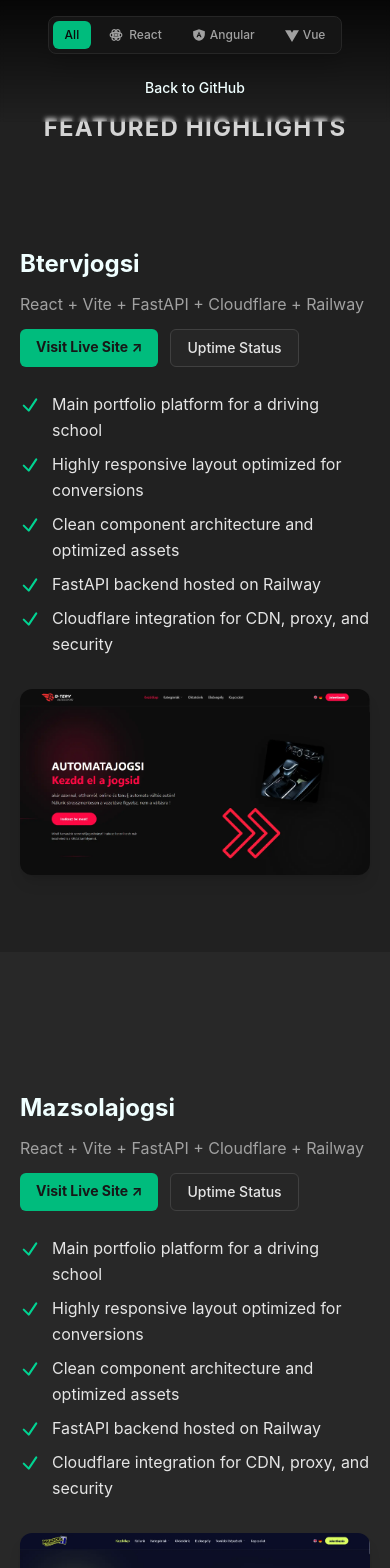
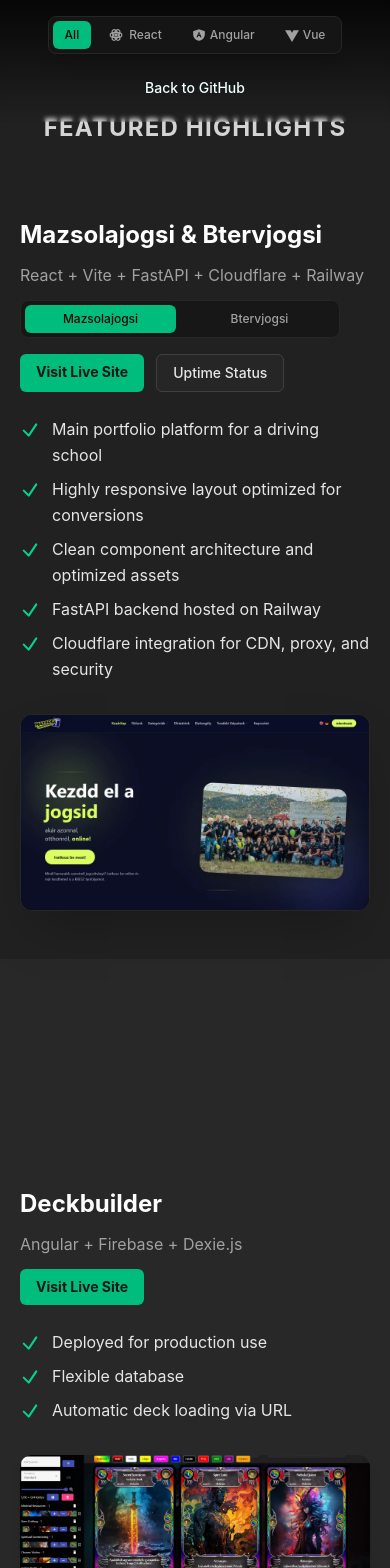
Before and after one commit to Shenkeeee/Shenkeeee.github.io, a React (Vite) app: page / in a window 390 px wide. Shown: the top 1568 px of the page. Built offline with nearby package versions, Linux system fonts and the light colour scheme.

Commit message:
Show mazsolajogsi and btervjogsi in one group

```diff
--- a/src/components/ProjectLister.tsx
+++ b/src/components/ProjectLister.tsx
@@ -1,8 +1,17 @@
+import { useState } from "react";
 import { hackathons, hobbyWeb, mainProjects } from "../data/projects";
 
-const ProjectLister = ({ activeFilter, setActiveFilter, setSelectedImg }) => {
+const ProjectLister = ({
+  activeFilter,
+  setActiveFilter,
+  setSelectedImg,
+}: {
+  activeFilter: string;
+  setActiveFilter: (filter: string) => void;
+  setSelectedImg: (img: string) => void;
+}) => {
   // Logic helper to match technologies
-  const matchesFilter = (techString) => {
+  const matchesFilter = (techString: string) => {
     if (activeFilter === "all") return true;
     return techString.toLowerCase().includes(activeFilter);
   };
@@ -13,7 +22,16 @@
   const filteredHackathons = hackathons.filter((p) => matchesFilter(p.tech));
   const filteredHobbyWeb = hobbyWeb.filter((p) => matchesFilter(p.tech));
 
-  const renderCard = (project, idx) => (
+  // Identify grouped elements
+  const groupedItems = filteredMainProjects.filter((p) => p.group === 1);
+  const remainingMainProjects = filteredMainProjects.filter(
+    (p) => p.group !== 1,
+  );
+
+  // State to handle inner toggle index if a valid group exists
+  const [activeSubIndex, setActiveSubIndex] = useState<number>(0);
+
+  const renderCard = (project: any, idx: number) => (
     <div
       key={idx}
       className="bg-[#2a2a2a] rounded-xl p-5 border border-neutral-800/80 flex flex-col group hover:border-neutral-700 transition-all duration-300 shadow-md h-full"
@@ -103,24 +121,129 @@
         </div>
       )}
 
-      {/* TIER 1: CORE RESPONSIVE FULLSCREEN SECTIONS */}
-      {filteredMainProjects.map((project, index) => (
+      {/* COMBINED GROUP SECTION */}
+      {groupedItems.length >= 2 && (
+        <section className="flex flex-col lg:flex-row items-center justify-center gap-8 lg:gap-12 min-h-[100dvh] lg:h-[100dvh] px-5 pt-28 pb-12 lg:py-0 snap-start snap-always bg-[#212121]">
+          <div className="w-full lg:flex-1 lg:basis-[34%] max-w-xl">
+            <h2 className="text-2xl lg:text-3xl font-bold leading-tight lg:leading-9 mb-2 text-white">
+              {groupedItems[0].title} & {groupedItems[1].title}
+            </h2>
+            <p className="text-base lg:text-xl text-neutral-400 my-3 lg:my-4 leading-relaxed">
+              {groupedItems[0].tech}
+            </p>
+
+            {/* Interactive Toggle Pill Switchers */}
+            <div className="flex items-center gap-2 mb-4 bg-neutral-900 p-1 rounded-lg border border-neutral-800 max-w-xs">
+              {groupedItems.map((item, sIdx) => (
+                <button
+                  key={sIdx}
+                  onClick={() => setActiveSubIndex(sIdx)}
+                  className={`flex-1 text-xs font-medium py-1.5 px-3 rounded-md transition-all ${
+                    activeSubIndex === sIdx
+                      ? "bg-emerald-500 text-neutral-950 font-bold shadow-sm"
+                      : "text-neutral-400 hover:text-neutral-200"
+                  }`}
+                >
+                  {item.title}
+                </button>
+              ))}
+            </div>
+
+            {/* Dynamic Live Actions targeting the active sub-index configuration */}
+            <div className="flex flex-wrap gap-3 mb-6">
+              {groupedItems[activeSubIndex]?.demoUrl && (
+                <a
+                  href={groupedItems[activeSubIndex].demoUrl}
+                  target="_blank"
+                  rel="noreferrer"
+                  className="inline-block bg-emerald-500 hover:bg-emerald-600 text-neutral-900 font-bold px-4 lg:px-5 py-2 lg:py-2.5 rounded-md transition-colors text-sm lg:text-base"
+                >
+                  Visit Live Site
+                </a>
+              )}
+              {groupedItems[activeSubIndex]?.statusUrl && (
+                <a
+                  href={groupedItems[activeSubIndex].statusUrl}
+                  target="_blank"
+                  rel="noreferrer"
+                  className="inline-block bg-neutral-800 border border-neutral-700 text-neutral-200 hover:bg-neutral-700 font-medium px-4 lg:px-5 py-2 lg:py-2.5 rounded-md transition-colors text-sm lg:text-base"
+                >
+                  Uptime Status
+                </a>
+              )}
+            </div>
+
+            {/* Bullet points mapping exclusively from the first entity */}
+            <ul className="space-y-2">
+              {groupedItems[0].bullets.map((bullet, bIdx) => (
+                <li
+                  key={bIdx}
+                  className="flex items-start gap-3 text-base lg:text-xl leading-relaxed text-neutral-200"
+                >
+                  <span className="mt-1 flex-shrink-0">
+                    <svg
+                      className="w-5 h-5 text-emerald-400"
+                      fill="none"
+                      stroke="currentColor"
+                      strokeWidth="2.5"
+                      viewBox="0 0 24 24"
+                    >
+                      <path
+                        strokeLinecap="round"
+                        strokeLinejoin="round"
+                        d="M4.5 12.75l6 6 9-13.5"
+                      />
+                    </svg>
+                  </span>
+                  <span>{bullet.text}</span>
+                </li>
+              ))}
+            </ul>
+          </div>
+
+          {/* Picture column: Side-by-side dynamic slide rendering with crossfade opacity */}
+          <div className="w-full lg:flex-1 lg:basis-[59%] max-w-[70rem] relative overflow-hidden aspect-[16/9] rounded-xl shadow-2xl border border-neutral-800 bg-neutral-950">
+            {groupedItems.map((item, idx) => {
+              const isActive = activeSubIndex === idx;
+              return (
+                <img
+                  key={idx}
+                  src={item.img}
+                  alt={item.alt}
+                  onClick={() => setSelectedImg(item.img)}
+                  className={`absolute inset-0 w-full h-full object-cover rounded-xl cursor-pointer transition-all duration-200 ease-in-out ${
+                    isActive
+                      ? "opacity-100 translate-x-0 scale-100 z-10 pointer-events-auto"
+                      : idx < activeSubIndex
+                        ? "opacity-0 -translate-x-4 scale-[0.98] z-0 pointer-events-none"
+                        : "opacity-0 translate-x-4 scale-[0.98] z-0 pointer-events-none"
+                  }`}
+                />
+              );
+            })}
+          </div>
+        </section>
+      )}
+
+      {/* UNGROUPED MAIN PROJECTS */}
+      {remainingMainProjects.map((project, index) => {
+        // Adjust modulo background coloring offset context safely if group injection shifted things
+        const visualIndex = groupedItems.length >= 2 ? index + 1 : index;
+        return (
           <section
             key={index}
             className={`flex flex-col lg:flex-row items-center justify-center gap-8 lg:gap-12 min-h-[100dvh] lg:h-[100dvh] px-5 pt-28 pb-12 lg:py-0 snap-start snap-always ${
-            index % 2 === 1 ? "bg-[#282828]" : "bg-[#212121]"
+              visualIndex % 2 === 1 ? "bg-[#282828]" : "bg-[#212121]"
             }`}
           >
-          {/* Text Information column */}
             <div className="w-full lg:flex-1 lg:basis-[34%] max-w-xl">
-            <h2 className="text-2xl lg:text-3xl font-bold leading-tight lg:leading-9 mb-2">
+              <h2 className="text-2xl lg:text-3xl font-bold leading-tight lg:leading-9 mb-2 text-white">
                 {project.title}
               </h2>
               <p className="text-base lg:text-xl text-neutral-400 my-3 lg:my-4 leading-relaxed">
                 {project.tech}
               </p>
 
-            {/* Interactive Dashboard Action Links */}
               {(project.demoUrl || project.statusUrl) && (
                 <div className="flex flex-wrap gap-3 mb-6">
                   {project.demoUrl && (
@@ -130,7 +253,7 @@
                       rel="noreferrer"
                       className="inline-block bg-emerald-500 hover:bg-emerald-600 text-neutral-900 font-bold px-4 lg:px-5 py-2 lg:py-2.5 rounded-md transition-colors text-sm lg:text-base"
                     >
-                    Visit Live Site ↗
+                      Visit Live Site
                     </a>
                   )}
                   {project.statusUrl && (
@@ -173,7 +296,6 @@
               </ul>
             </div>
 
-          {/* Picture column */}
             <div className="w-full lg:flex-1 lg:basis-[59%] max-w-[70rem]">
               <img
                 src={project.img}
@@ -183,7 +305,8 @@
               />
             </div>
           </section>
-      ))}
+        );
+      })}
 
       {/* TIER 2: STRUCTURED ROW SEGMENTATION LABELS */}
       {(filteredHackathons.length > 0 || filteredHobbyWeb.length > 0) && (
--- a/src/data/projects.ts
+++ b/src/data/projects.ts
@@ -1,4 +1,32 @@
 export const mainProjects = [
+  {
+    title: "Mazsolajogsi",
+    tech: "React + Vite + FastAPI + Cloudflare + Railway",
+    bullets: [
+      {
+        text: "Main portfolio platform for a driving school",
+        status: "check",
+      },
+      {
+        text: "Highly responsive layout optimized for conversions",
+        status: "check",
+      },
+      {
+        text: "Clean component architecture and optimized assets",
+        status: "check",
+      },
+      { text: "FastAPI backend hosted on Railway", status: "check" },
+      {
+        text: "Cloudflare integration for CDN, proxy, and security",
+        status: "check",
+      },
+    ],
+    img: "./assets/mazsolajogsi.webp",
+    alt: "Mazsolajogsi project screenshot",
+    demoUrl: "https://mazsolajogsi.hu/",
+    statusUrl: "https://mazsolajogsi.betteruptime.com/",
+    group: 1,
+  },
   {
     title: "Btervjogsi",
     tech: "React + Vite + FastAPI + Cloudflare + Railway",
@@ -25,33 +53,7 @@
     alt: "Btervjogsi project screenshot",
     demoUrl: "https://btervjogsi.hu/",
     statusUrl: "https://mazsolajogsi.betteruptime.com/",
-  },
-  {
-    title: "Mazsolajogsi",
-    tech: "React + Vite + FastAPI + Cloudflare + Railway",
-    bullets: [
-      {
-        text: "Main portfolio platform for a driving school",
-        status: "check",
-      },
-      {
-        text: "Highly responsive layout optimized for conversions",
-        status: "check",
-      },
-      {
-        text: "Clean component architecture and optimized assets",
-        status: "check",
-      },
-      { text: "FastAPI backend hosted on Railway", status: "check" },
-      {
-        text: "Cloudflare integration for CDN, proxy, and security",
-        status: "check",
-      },
-    ],
-    img: "./assets/mazsolajogsi.webp",
-    alt: "Mazsolajogsi project screenshot",
-    demoUrl: "https://mazsolajogsi.hu/",
-    statusUrl: "https://mazsolajogsi.betteruptime.com/",
+    group: 1,
   },
   {
     title: "Deckbuilder",
```
Lines whose indentation alone changed are shown as unchanged.
